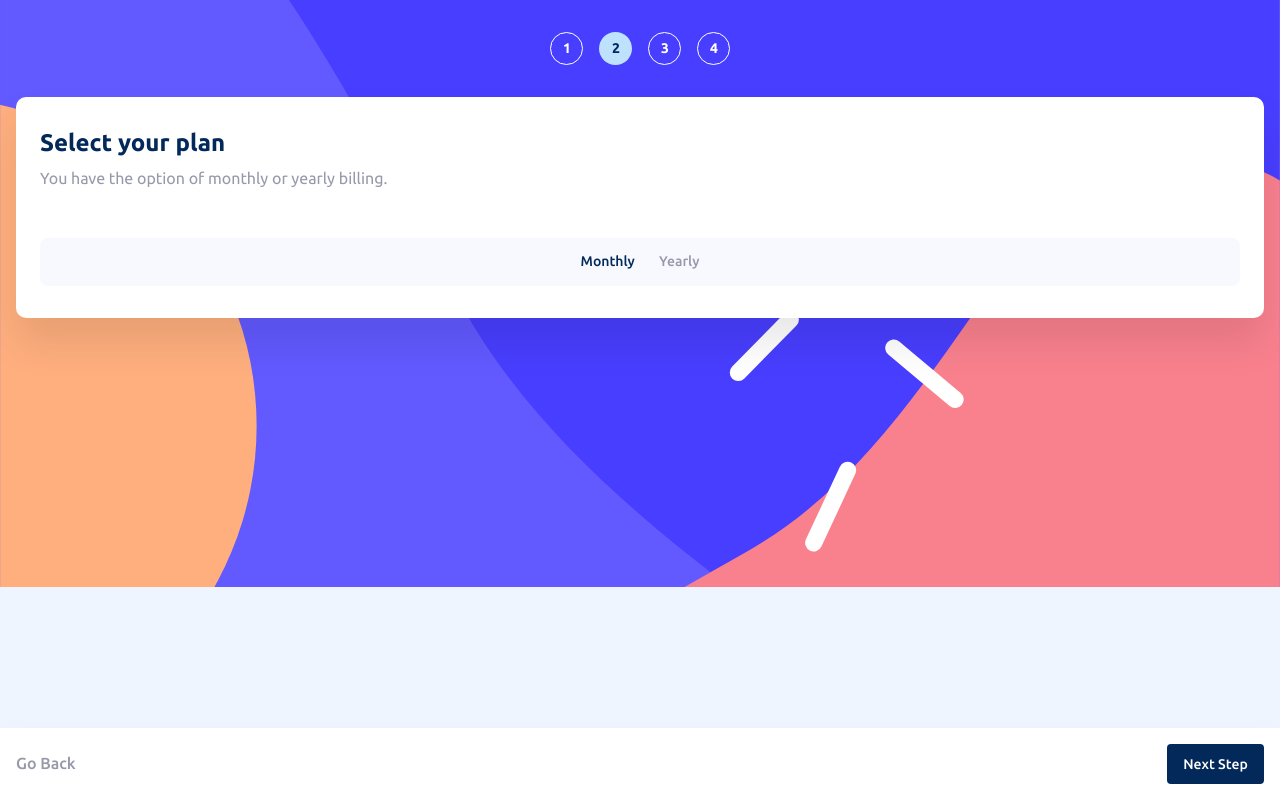
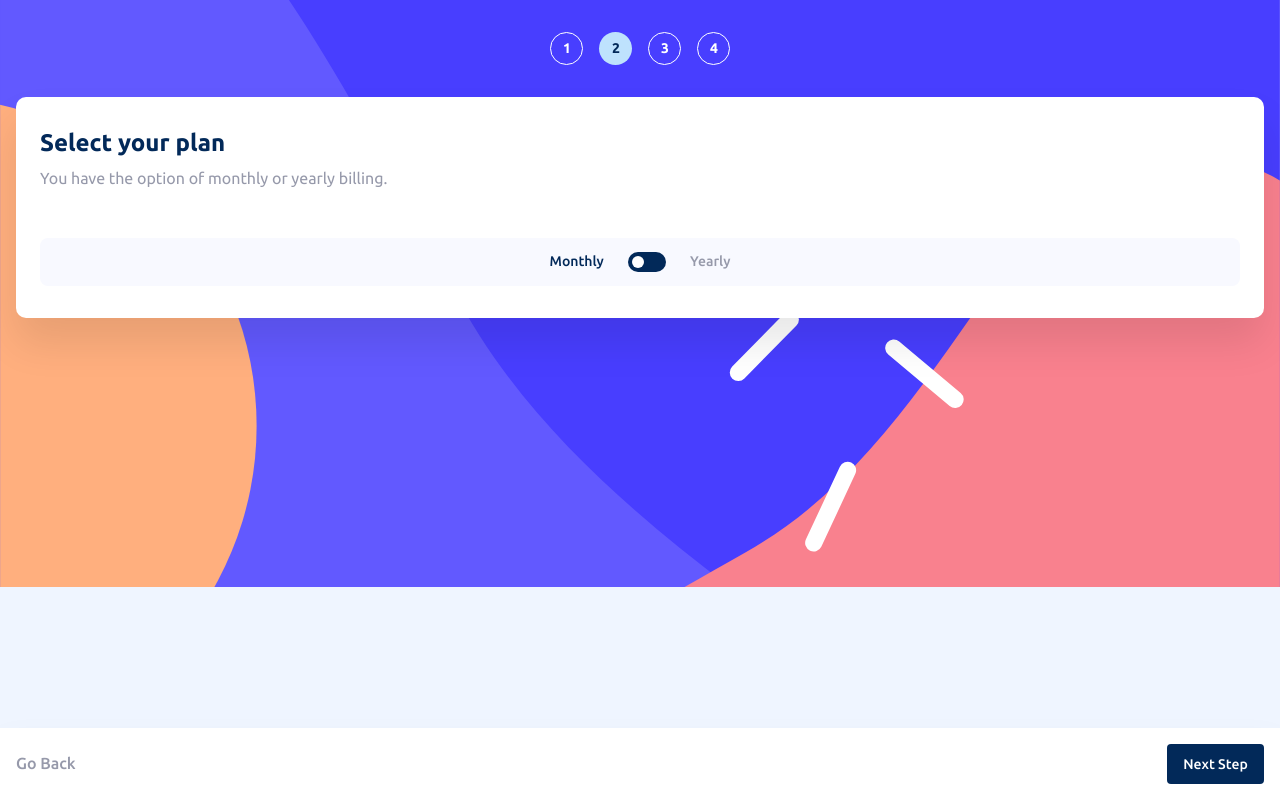
Before and after one commit to g-akca/multi-step-form, a React (Vite) app: page / in a window 1280 px wide. Both pictures are taken after a click on the button "Next Step". Built offline with nearby package versions, Linux system fonts and the light colour scheme.

Commit message:
Add SwitchButton content and styles

```diff
--- a/src/components/steps/SwitchButton.jsx
+++ b/src/components/steps/SwitchButton.jsx
@@ -1,7 +1,11 @@
 function SwitchButton({ monthly, setMonthly }) {
   return (
-    <>
-    </>
+    <button
+      type="button"
+      onClick={() => setMonthly(prev => !prev)} className="bg-blue-950 p-1 h-5 w-9.5 rounded-[10px]"
+    >
+      <div className={`bg-white h-3 aspect-square rounded-full transition-all duration-200 ${monthly ? "translate-x-0" : "translate-x-4.5"}`} />
+    </button>
   )
 }
 
```
